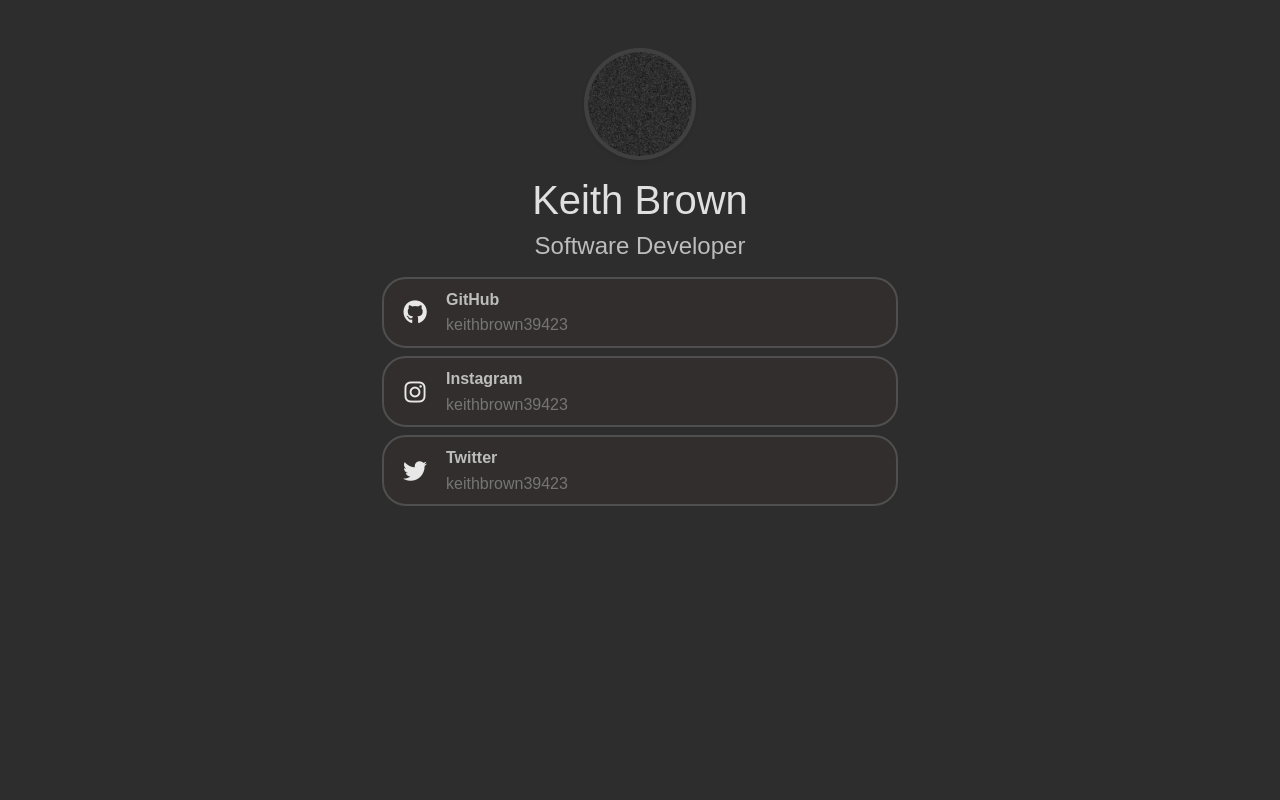
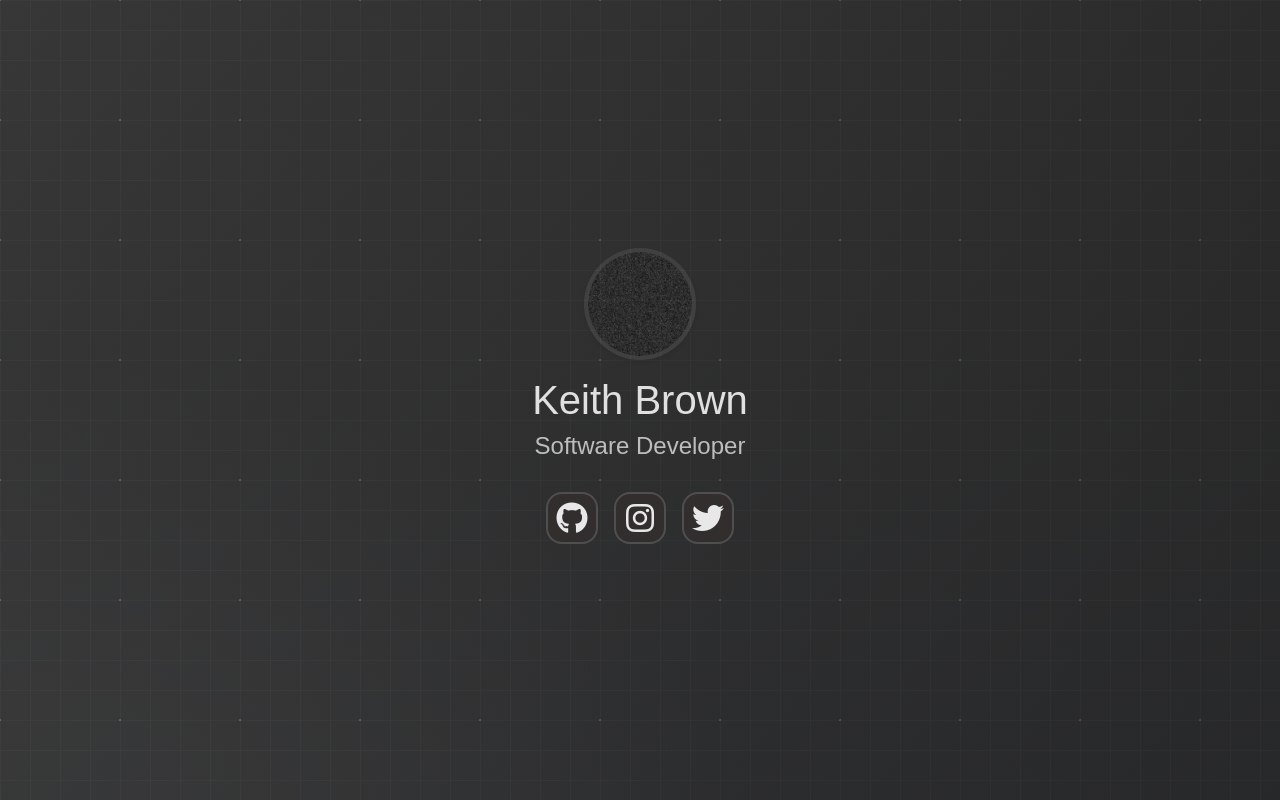
Before and after one commit to KeithBrown39423/Website, a plain HTML site: page index.html in a window 1280 px wide. Drawn offline with nearby package versions, Linux system fonts and the light colour scheme; a web font is replaced by a local one.

Commit message:
Updated Design

```diff
--- a/index.html
+++ b/index.html
@@ -24,41 +24,31 @@
         <script type="text/javascript" src="https://cdnjs.cloudflare.com/ajax/libs/mdb-ui-kit/6.1.0/mdb.min.js"></script>
     </head>
 
-    <body class="custom-container container text-center pt-5 vh-100">
-
+    <body class="vh-100">
+        <div class="grid-bg ba-grid">
+            <div class="custom-container container d-flex align-items-center justify-content-center h-100 text-center flex-column">
                 <header class="mb-3">
                     <img src="res/profile-picture.ico" alt="Profile Picture" width="112" class="img-thumbnail rounded-circle mb-3">
                     <h1 class="text-important">Keith Brown</h1>
                     <h4>Software Developer</h4>
                 </header>
 
-        <main>
-            <div class="list-group">
-                <a href="https://github.com/KeithBrown39423" class="list-group-item d-flex justify-content-left align-items-center list-group-item-action border-custom px-3 border border-2 rounded-9 list-group-item-dark mb-2" target="_blank">
-                    <i class="fa-brands fa-github fa-fw fa-1_5x"></i>
-                    <div class="ms-3">
-                        <div class="fw-bold">GitHub</div>
-                        <div class="text-muted">keithbrown39423</div>
-                    </div>
+                <main class="flex-row">
+                    <div class="list-group list-group-horizontal">
+                        <a href="https://github.com/KeithBrown39423" class="list-group-item d-flex justify-content-left align-items-center m-2 list-group-item-action border-custom px-1 border border-2 rounded-7 list-group-item-dark mb-2" target="_blank">
+                            <i class="fa-brands fa-github fa-fw fa-2x"></i>
                         </a>
-                <a href="https://instagram.com/KeithBrown39423" class="list-group-item d-flex justify-content-left align-items-center list-group-item-action border-custom px-3 border border-2 rounded-9 list-group-item-dark mb-2" target="_blank">
-                    <i class="fa-brands fa-instagram fa-fw fa-1_5x"></i>
-                    <div class="ms-3">
-                        <div class="fw-bold">Instagram</div>
-                        <div class="text-muted">keithbrown39423</div>
-                    </div>
+                        <a href="https://instagram.com/KeithBrown39423" class="list-group-item d-flex justify-content-left align-items-center m-2 list-group-item-action border-custom px-1 border border-2 rounded-7 list-group-item-dark mb-2" target="_blank">
+                            <i class="fa-brands fa-instagram fa-fw fa-2x"></i>
                         </a>
-                <a href="https://twitter.com/KeithBrown39423" class="list-group-item d-flex justify-content-left align-items-center list-group-item-action border-custom px-3 border border-2 rounded-9 list-group-item-dark mb-2" target="_blank">
-                    <i class="fa-brands fa-twitter fa-fw fa-1_5x"></i>
-                    <div class="ms-3">
-                        <div class="fw-bold">Twitter</div>
-                        <div class="text-muted">keithbrown39423</div>
-                    </div>
+                        <a href="https://twitter.com/KeithBrown39423" class="list-group-item d-flex justify-content-left align-items-center m-2 list-group-item-action border-custom px-1 border border-2 rounded-7 list-group-item-dark mb-2" target="_blank">
+                            <i class="fa-brands fa-twitter fa-fw fa-2x"></i>
                         </a>
                         <!-- TODO: Add Discord Server Link -->
                     </div>
                 </main>
-
+            </div>
+        </div>
     </body>
 
 </html>
--- a/style.css
+++ b/style.css
@@ -3,7 +3,12 @@
 }
 
 .custom-container {
-  max-width: 540px;
+    max-width: 540px;
+}
+
+main {
+    position: relative;
+    z-index: 3;
 }
 
 .img-thumbnail {
@@ -12,7 +17,6 @@
 }
 
 body {
-    background-color: #2d2d2d !important;
     font-family: 'Belanosima', sans-serif;
     color: var(--mdb-gray-400) !important;
 }
@@ -21,10 +25,18 @@ body {
     border-color: var(--mdb-gray-800) !important;
 }
 
-.list-group a:hover {
+.list-group a:hover,
+.list-group a:active,
+.list-group a:focus {
     cursor: pointer;
     background-color: var(--mdb-gray-900) !important;
     color: var(--mdb-gray-400) !important;
+}
+
+.list-group a:focus-visible {
+    background-color: var(--mdb-gray-900) !important;
+    color: var(--mdb-gray-400) !important;
+    outline: none;
 }
 
 .list-group a {
@@ -35,3 +47,62 @@ body {
 .fa-1_5x {
     font-size: 1.5rem;
 }
+
+:root {
+    --grid-width: 30px;
+    --grid-height: 30px;
+    --line-color: #999;
+    --dot-color: #ccc;
+    --dot-size: 2px;
+    --point-gap-width: calc(var(--grid-width) * 4);
+    --point-gap-height: calc(var(--grid-height) * 4);
+    --bg-primary: #282828;
+    --bg-secondary: #313131;
+    --white: #f6f4e6;
+    --bg-body: #41444b;
+}
+
+.grid-bg {
+    width: 100%;
+    height: 100%;
+    overflow: hidden;
+}
+
+.ba-grid {
+    position: relative;
+    z-index: 1;
+
+    background-image:
+        radial-gradient(ellipse at bottom left, rgba(64, 64, 64, 0.4) 10%, rgba(62, 55, 45, 0) 40%),
+        linear-gradient(to bottom, rgba(43, 43, 43, 0.25), rgba(49, 51, 54, 0.4)),
+        linear-gradient(135deg, #3b3b3b, #212121);
+}
+
+.ba-grid:before,
+.ba-grid:after,
+.custom-container:before,
+.custom-container:after {
+    content: '';
+    position: absolute;
+    z-index: 1;
+    top: 0;
+    bottom: 0;
+    left: 0;
+    right: 0;
+    mix-blend-mode: overlay;
+}
+
+.ba-grid:before {
+    background-image:
+        linear-gradient(var(--line-color), transparent 1px),
+        linear-gradient(to right, var(--line-color), transparent 1px);
+    background-size:
+        100% var(--grid-height),
+        var(--grid-width) 100%;
+}
+
+.ba-grid:after {
+    background-image: radial-gradient(var(--dot-color) 1px, transparent 1px);
+    background-size: var(--point-gap-width) var(--point-gap-height);
+    background-position: calc(var(--point-gap-width) / 2) calc(var(--point-gap-height) / 2);
+}
```
Lines whose indentation alone changed are shown as unchanged.
